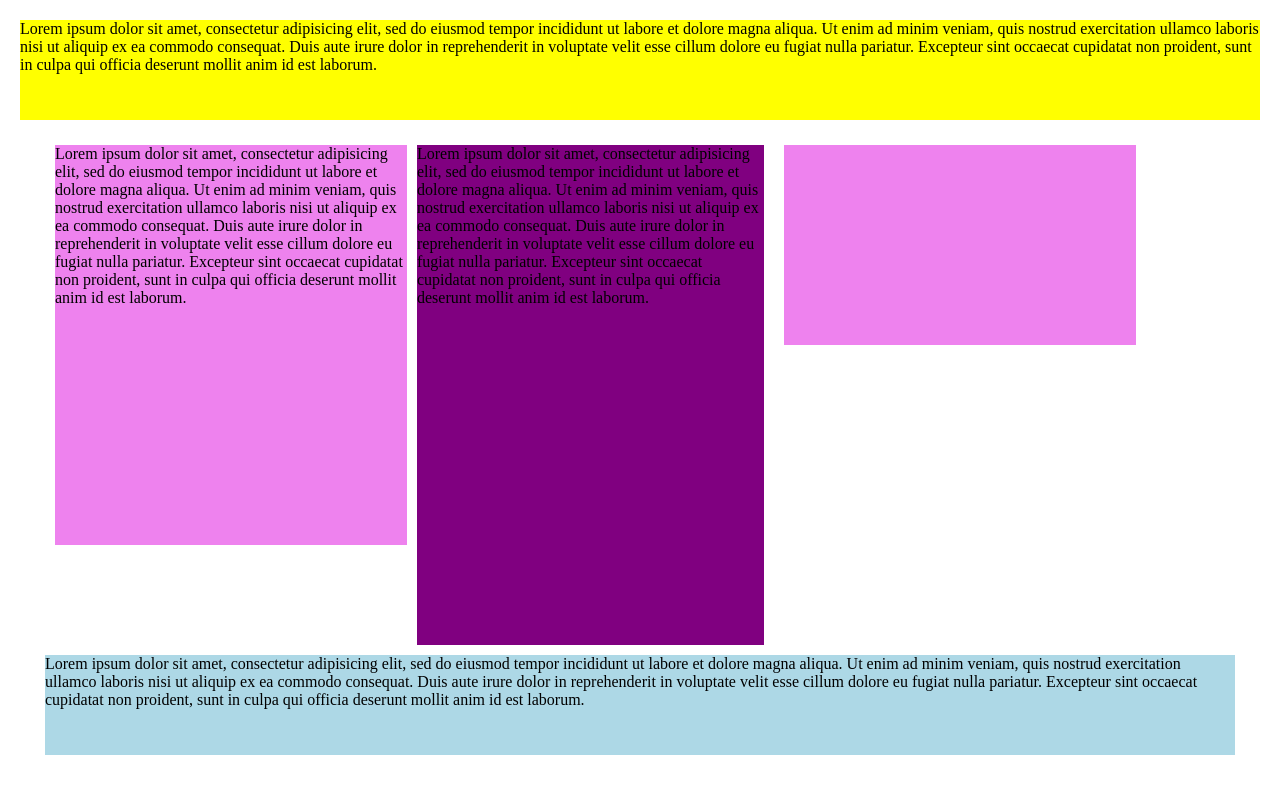
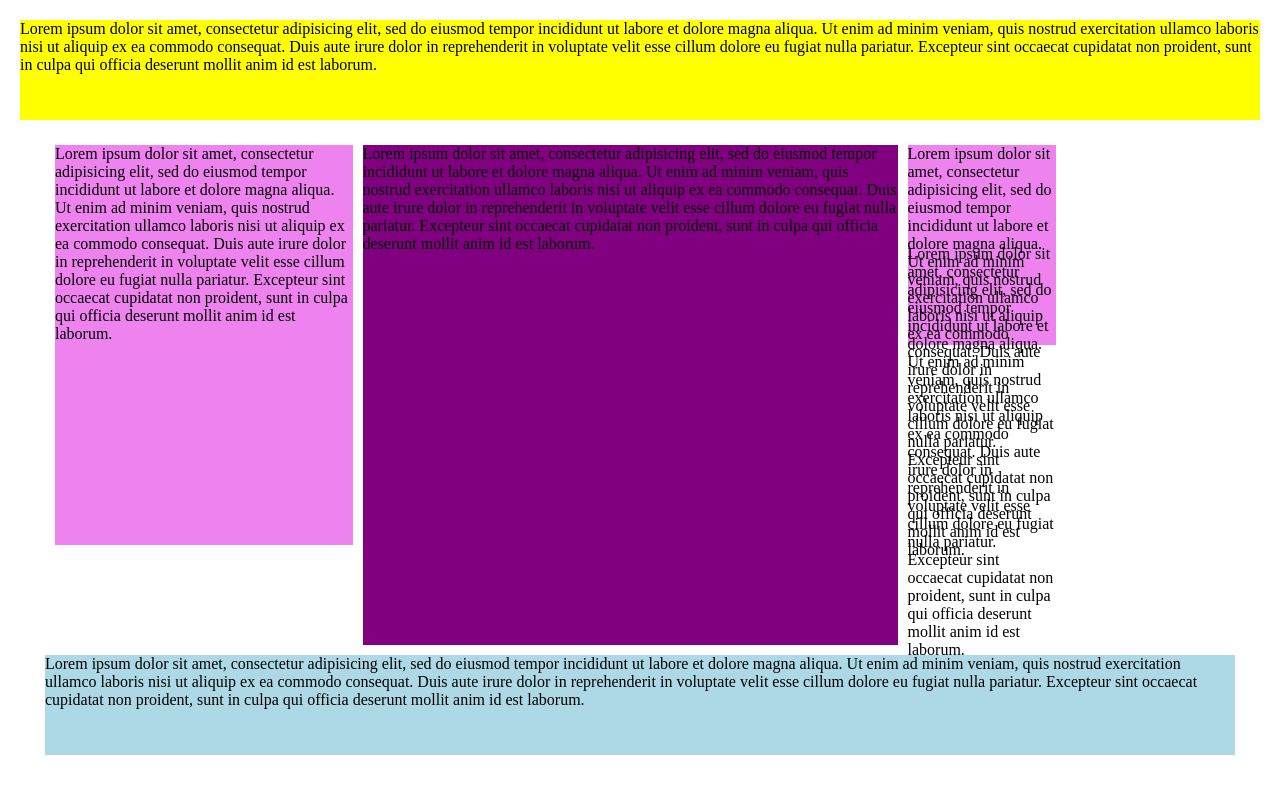
Before and after one commit to FrancescoDale/htmlcss-struttura-wp, a plain HTML site: page index.html in a window 1280 px wide. Drawn offline with Linux system fonts and the light colour scheme.

Commit message:
Add files via upload
ho sistemato i due div all'interno dell'aside di destra

```diff
--- a/index.html
+++ b/index.html
@@ -28,13 +28,14 @@
 
                 <aside class="right">
 
-                    <aside class="rightup">
+                    <div class="box">
+                        <span>Lorem ipsum dolor sit amet, consectetur adipisicing elit, sed do eiusmod tempor incididunt ut labore et dolore magna aliqua. Ut enim ad minim veniam, quis nostrud exercitation ullamco laboris nisi ut aliquip ex ea commodo consequat. Duis aute irure dolor in reprehenderit in voluptate velit esse cillum dolore eu fugiat nulla pariatur. Excepteur sint occaecat cupidatat non proident, sunt in culpa qui officia deserunt mollit anim id est laborum.</span>
+                    </div>
 
-                    </aside>
+                    <div class="box">
+                        <span>Lorem ipsum dolor sit amet, consectetur adipisicing elit, sed do eiusmod tempor incididunt ut labore et dolore magna aliqua. Ut enim ad minim veniam, quis nostrud exercitation ullamco laboris nisi ut aliquip ex ea commodo consequat. Duis aute irure dolor in reprehenderit in voluptate velit esse cillum dolore eu fugiat nulla pariatur. Excepteur sint occaecat cupidatat non proident, sunt in culpa qui officia deserunt mollit anim id est laborum.</span>
+                    </div>
 
-                    <aside class="rightdown">
-
-                    </aside>
                 </aside>
 
 
--- a/style.css
+++ b/style.css
@@ -16,7 +16,7 @@ header {
 }
 
 aside.left {
-    width: calc(30% - 5px);
+    width: 25%;
     height: 400px;
     background-color: violet;
     float: left;
@@ -24,31 +24,27 @@ aside.left {
 }
 
 aside.right {
-    width: calc(30% - 5px);
-
-    float: left;
-    margin-left: 10px;
-}
-
-aside.rightup, aside.rightdown {
-    width: 100%;
+    width: 25%;
     height: 100px;
-    background-color: violet;
     float: left;
 
 }
 
-
+.box {
+    width: 50%;
+    height: 100px;
+    background-color: violet;
+}
 
 aside.right:after {
     content:'';
     display: table;
-    clear: left;
+    clear: both;
 }
 
 
 main {
-    width: calc(30% - 10px);
+    width: calc(50% - 60px);
     height: 500px;
     background-color: purple;
     float: left;
```
